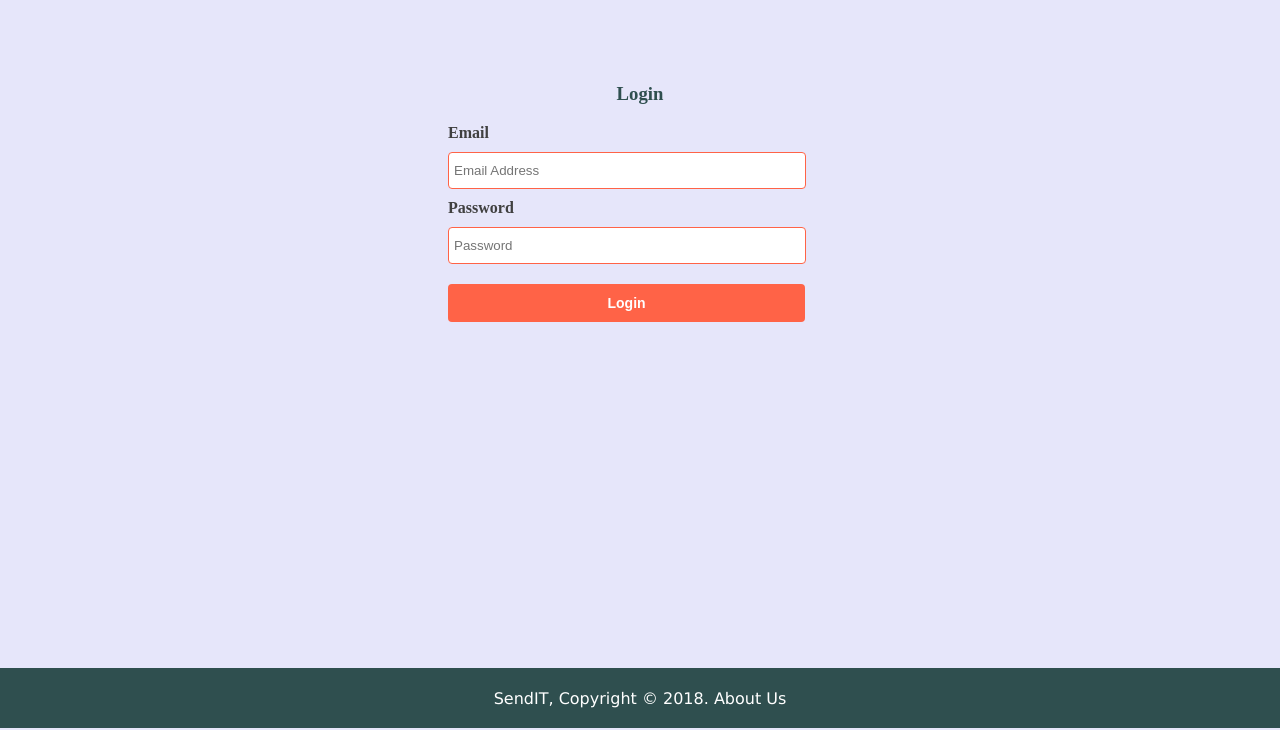
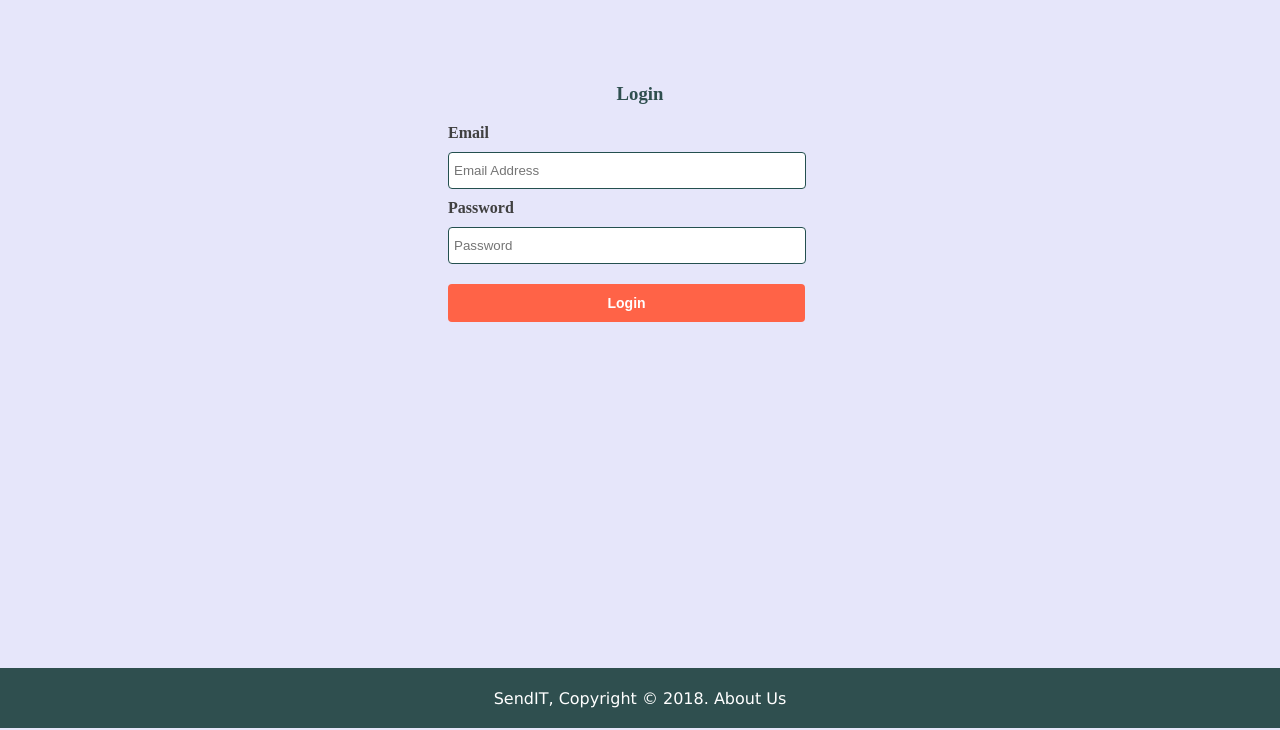
Before and after one commit to kayroy247/SendIT, a website: page UI/login.html in a window 1280 px wide. Shown: the part 70-800 px from the top of the page. Drawn offline with Linux system fonts and the light colour scheme.

Commit message:
Edit input border color

```diff
--- a/UI/css/style.css
+++ b/UI/css/style.css
@@ -140,7 +140,7 @@ input{
   border-radius: 4px;
   border:0;
   height:25px;
-  border: 1px solid #ff6347;
+  border: 1px solid #24504f;
 }
 .button_1{
   width:93%;
```
